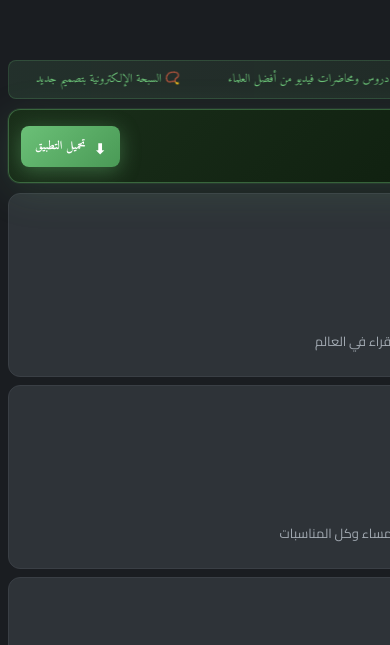
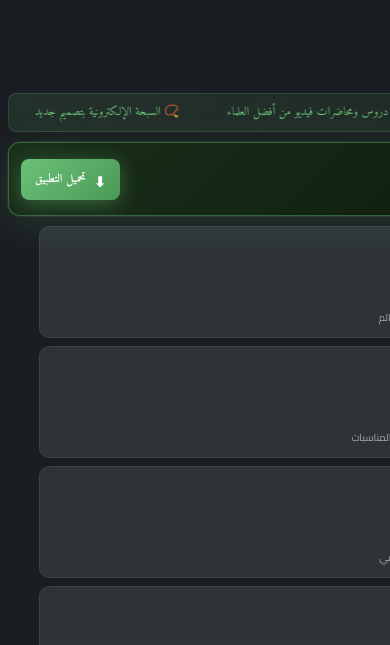
Before and after one commit to Abilaaacg/nabil-quran, a React (Vite) app: page / in a window 390 px wide. Shown: the part 199-844 px from the top of the page. Built offline with nearby package versions, Linux system fonts and the light colour scheme; what @capacitor/core would draw is missing.

Commit message:
FINAL FIX: width 48% with !important, no media queries, guaranteed 2 cols

```diff
--- a/src/pages/Home.css
+++ b/src/pages/Home.css
@@ -1,112 +1,51 @@
 .home-hero {
   text-align: center;
-  padding: 40px 0 32px;
+  padding: 16px 0 10px;
+}
+.home-hero-icon { font-size: 40px; margin-bottom: 8px; }
+.home-hero h1 { font-size: 22px; font-weight: 700; color: var(--text-primary); margin-bottom: 4px; }
+.home-hero p { font-size: 14px; color: var(--text-secondary); }
+.home-hijri {
+  margin-top: 8px; display: inline-block; padding: 3px 14px;
+  background: rgba(107,192,119,0.12); border: 1px solid rgba(107,192,119,0.3);
+  border-radius: 20px; font-size: 12px; color: var(--accent);
 }
 
-.home-hero-icon {
-  font-size: 60px;
-  margin-bottom: 16px;
-}
-
-.home-hero h1 {
-  font-size: 32px;
-  font-weight: 700;
-  color: var(--text-primary);
-  margin-bottom: 8px;
-}
-
-.home-hero p {
-  font-size: 16px;
-  color: var(--text-secondary);
-}
-
-.home-hijri {
+/* ─── الكروت — دايماً 2 في الصف بأبسط طريقة ── */
+.home-grid {
+  display: flex !important;
+  flex-wrap: wrap !important;
+  gap: 8px;
   margin-top: 10px;
-  display: inline-block;
-  padding: 5px 16px;
-  background: rgba(107,192,119,0.12);
-  border: 1px solid rgba(107,192,119,0.3);
-  border-radius: 20px;
-  font-size: 13px;
-  color: var(--accent);
-  font-family: var(--font-arabic);
-}
-
-.home-grid {
-  display: grid;
-  grid-template-columns: repeat(2, 1fr);
-  gap: 10px;
-  margin-top: 8px;
-}
-
-@media (min-width: 768px) {
-  .home-grid { grid-template-columns: repeat(3, 1fr); }
-}
-
-@media (max-width: 480px) {
-  .home-grid { gap: 8px; }
-  .home-hero { padding: 12px 0 8px; }
-  .home-hero-icon { font-size: 32px; margin-bottom: 6px; }
-  .home-hero h1 { font-size: 20px; }
-  .home-hero p { font-size: 12px; }
-  .home-hijri { font-size: 11px; margin-top: 6px; padding: 3px 12px; }
-  .home-card { padding: 12px 10px; gap: 6px; }
-  .home-card-icon { width: 36px; height: 36px; font-size: 18px; border-radius: 10px; }
-  .home-card h2 { font-size: 13px; }
-  .home-card p { font-size: 10px; line-height: 1.4; }
-  .home-footer { margin-top: 20px; }
 }
 
 .home-card {
+  width: 48% !important;
+  flex-grow: 0 !important;
+  flex-shrink: 0 !important;
   background: var(--bg-card);
   border: 1px solid var(--border);
-  border-radius: var(--radius);
-  padding: 24px;
+  border-radius: 10px;
+  padding: 12px;
   display: flex;
   flex-direction: column;
-  gap: 12px;
-  transition: var(--transition);
+  gap: 6px;
   cursor: pointer;
+  text-decoration: none;
+}
+.home-card:active { opacity: 0.8; }
+
+.home-card-icon {
+  width: 36px; height: 36px; border-radius: 10px;
+  display: flex; align-items: center; justify-content: center;
+  font-size: 18px;
 }
 
-.home-card:hover {
-  background: var(--bg-card-hover);
-  border-color: var(--accent);
-  transform: translateY(-3px);
-  box-shadow: var(--shadow);
-}
-
-.home-card-icon {
-  width: 56px;
-  height: 56px;
-  border-radius: 14px;
-  display: flex;
-  align-items: center;
-  justify-content: center;
-  font-size: 28px;
-}
-
-.home-card h2 {
-  font-size: 18px;
-  font-weight: 700;
-  color: var(--text-primary);
-}
-
-.home-card p {
-  font-size: 13px;
-  color: var(--text-secondary);
-  line-height: 1.6;
-}
+.home-card h2 { font-size: 13px; font-weight: 700; color: var(--text-primary); }
+.home-card p { font-size: 10px; color: var(--text-secondary); line-height: 1.4; }
 
 .home-footer {
-  text-align: center;
-  margin-top: 40px;
-  padding: 20px 0;
+  text-align: center; margin-top: 24px; padding: 16px 0;
   border-top: 1px solid var(--border);
 }
-
-.home-footer p {
-  font-family: var(--font-arabic);
-  font-size: 20px;
-  color: var(--accent);
-}
+.home-footer p { font-family: var(--font-arabic); font-size: 16px; color: var(--accent); }
```
